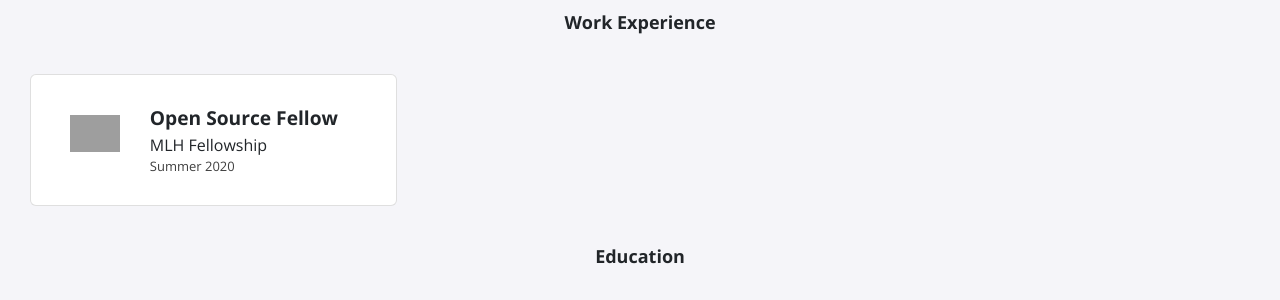
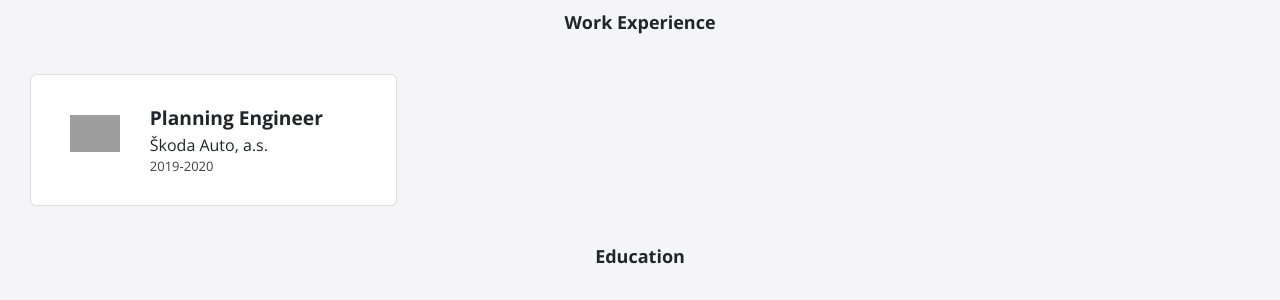
Before and after one commit to marketabrizkova/marketabrizkova.github.io, a Jekyll site: the page built from index.html, in a window 1280 px wide. Shown: the part 833-1133 px from the top of the page. Built offline with Jekyll 4.4.1, drawn with Linux system fonts in a browser that asks for light colours; nearby versions of some CDN libraries; grey boxes are pictures that could not be loaded.

Commit message:
Update experience.yml

```diff
--- a/_data/experience.yml
+++ b/_data/experience.yml
@@ -1,3 +1,3 @@
-- role: Open Source Fellow
-  company: MLH Fellowship
-  dates: Summer 2020
+- role: Planning Engineer
+  company: Škoda Auto, a.s.
+  dates: 2019-2020
```
